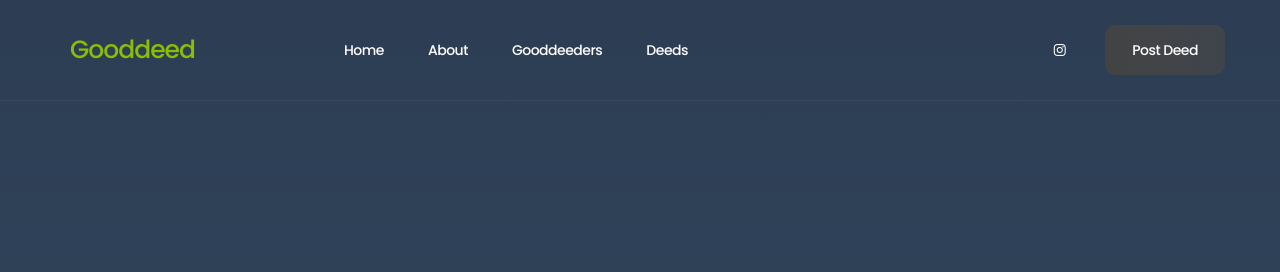
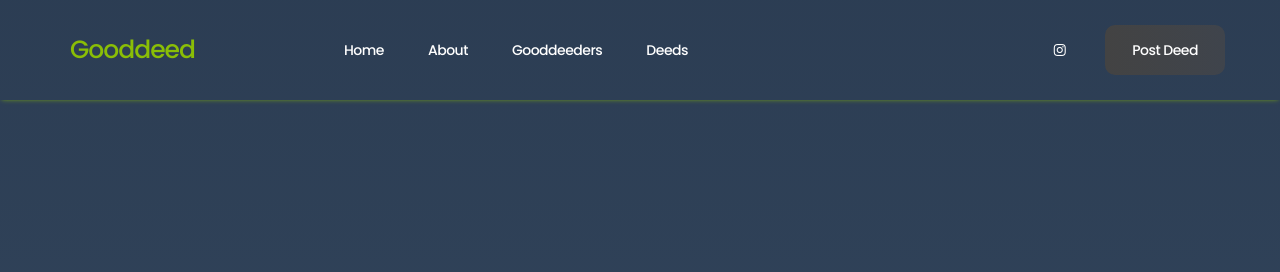
Before and after one commit to amitmis/GD, a Flask app: page / in a window 1280 px wide. Shown: the top 272 px of the page. Run offline with Flask 2, Linux system fonts and the light colour scheme; some libraries are stand-ins or nearby versions.

Commit message:
changes for development

```diff
--- a/static/css/templatemo-style.css
+++ b/static/css/templatemo-style.css
@@ -318,9 +318,10 @@ section {
 @media (min-width: 768px) {
   .custom-navbar {
     border-bottom: 0;
-    border-bottom: solid 1px #354960;
+    /* border-bottom: solid 1px #354960; */
     background: 0 0;
     transition: all .35s ease;
+    box-shadow: 0px 1px 5px -2px #8abe06;
   }
 
   .custom-navbar.top-nav-collapse {
```
